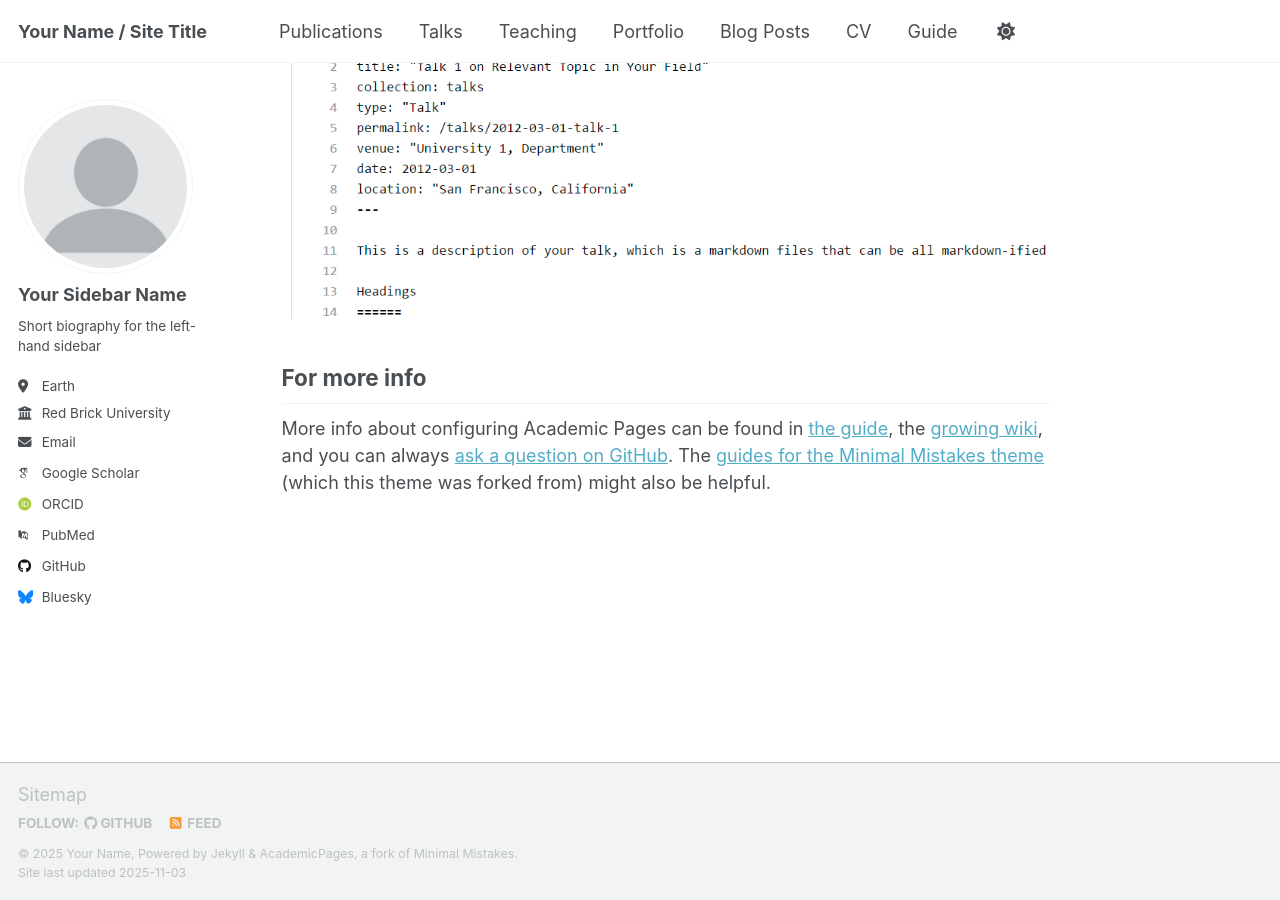
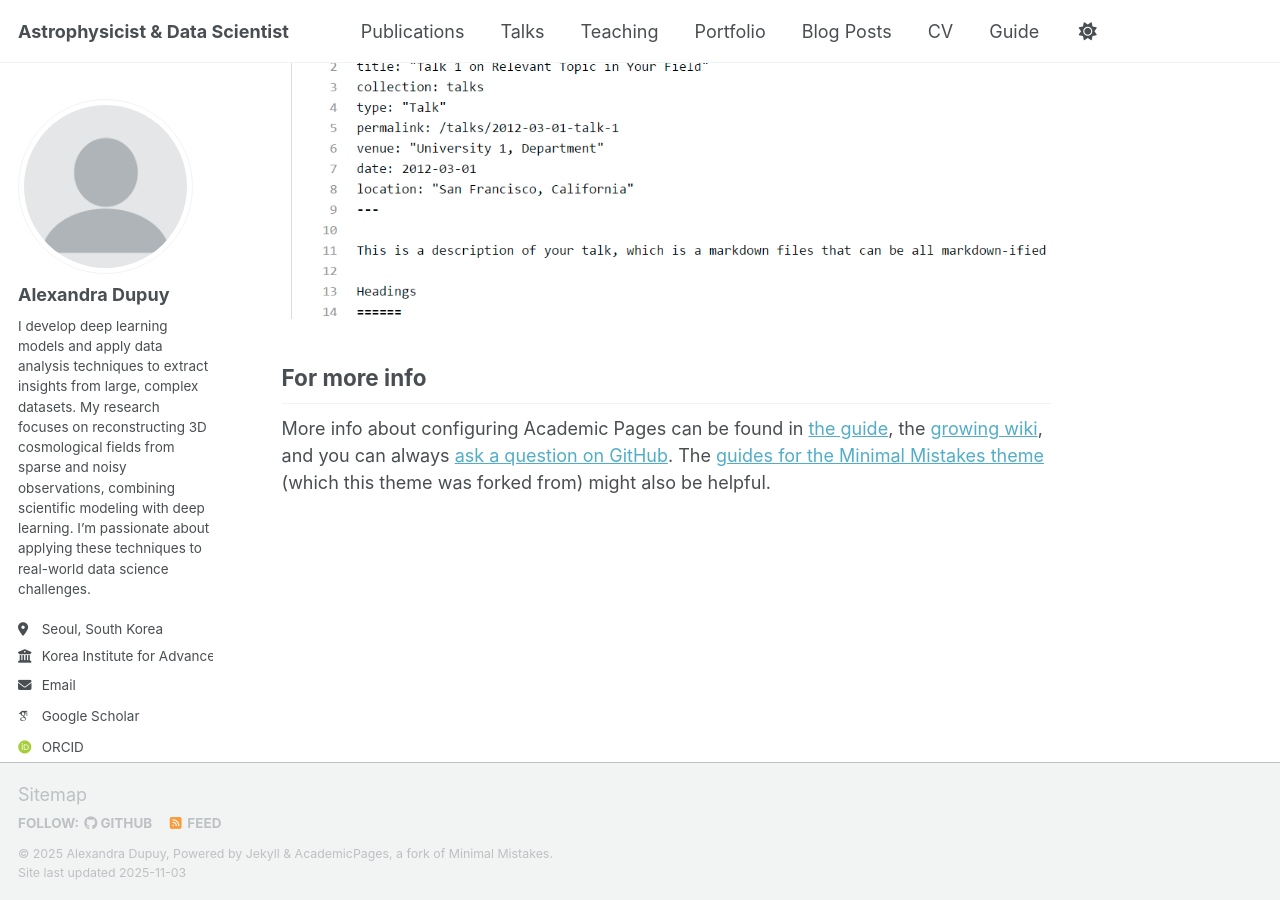
Before and after one commit to aadupuy/aadupuy.github.io, a Jekyll site: the page built from _pages/about.md, in a window 1280 px wide and 900 px high, scrolled down 2880 px. Built offline with Jekyll 4.4.1, drawn with Linux system fonts in a browser that asks for light colours; some web fonts are replaced; a script that is not in the unit is left out.

Commit message:
updated personal info

```diff
--- a/_config.yml
+++ b/_config.yml
@@ -9,14 +9,14 @@
 # Basic Site Settings
 locale                   : "en-US"
 site_theme               : "default" # Currently available options are "default", "air"
-title                    : "Your Name / Site Title"
+title                    : "Astrophysicist & Data Scientist"
 title_separator          : "-"
-name                     : &name "Your Name"
-description              : &description "Your Name's academic portfolio"   # Update this with a general description of your site, this is the default if not overridden by a page
-url                      : https://academicpages.github.io # The base hostname & protocol for your site e.g. "https://[your GitHub username].github.io",
+name                     : &name "Alexandra Dupuy"
+description              : &description "Alexandra Dupuy – Astrophysicist & Data Scientist. I use data analysis and deep learning to extract insights from large, complex datasets..."   # Update this with a general description of your site, this is the default if not overridden by a page
+url                      : https://aadupuy.github.io # The base hostname & protocol for your site e.g. "https://[your GitHub username].github.io",
                                                            # or if you already have some other page hosted on Github then use "https://[your GitHub username].github.io/[Your Repo Name]"
 baseurl                  : "" # the subpath of your site, e.g. "/blog"
-repository               : "academicpages/academicpages.github.io"
+repository               : "aadupuy/aadupuy.github.io"
 
 # Site Author - The following control what appear as part of the author content on the side bar.
 #               If a field is blank the icon and link will not appear, otherwise it will be shown.
@@ -24,23 +24,23 @@ repository               : "academicpages/academicpages.github.io"
 author:
   # Biographic information
   avatar           : "profile.png"
-  name             : "Your Sidebar Name"
+  name             : "Alexandra Dupuy"
   pronouns         : # example: "she/her"
-  bio              : "Short biography for the left-hand sidebar"
-  location         : "Earth"
-  employer         : "Red Brick University"
+  bio              : "I develop deep learning models and apply data analysis techniques to extract insights from large, complex datasets. My research focuses on reconstructing 3D cosmological fields from sparse and noisy observations, combining scientific modeling with deep learning. I’m passionate about applying these techniques to real-world data science challenges."
+  location         : "Seoul, South Korea"
+  employer         : "Korea Institute for Advanced Study"
   uri              : # URL
-  email            : "none@example.org"
+  email            : "alexandra.dupuy0@gmail.com"
 
   # Academic websites
   academia         : # URL
   arxiv            : # URL - Update with the correct link to your profile
-  googlescholar    : "https://scholar.google.com/citations?user=PS_CX0AAAAAJ"
+  googlescholar    : "https://scholar.google.com/citations?user=H15yLbcAAAAJ"
   inspire-hep      : # URL
   impactstory      : # URL
-  orcid            : "https://orcid.org/yourorcidurl"
+  orcid            : "https://orcid.org/0000-0001-9005-2792"
   semantic         : # URL
-  pubmed           : "https://www.ncbi.nlm.nih.gov/pubmed/?term=john+snow"
+  pubmed           : # URL
   researchgate     : # URL
   scopus           : # URL
 
@@ -48,13 +48,13 @@ author:
   bitbucket        : # Username - Update with your username on the site
   codepen          : # Username
   dribbble         : # Username
-  github           : "academicpages"
+  github           : "aadupuy"
   kaggle           : # Username
   stackoverflow    : # User number or user number and name (i.e., use "1" or "1/jeff-atwood")
 
   # Social media
   artstation       : # Username
-  bluesky          : "bsky.app" # Replace this with you Bluesky username
+  bluesky          : #"bsky.app" # Replace this with you Bluesky username
   facebook         : # Username
   flickr           : # Username
   foursquare       : # Username
@@ -63,7 +63,7 @@ author:
   keybase          : # Username
   instagram        : # Username
   lastfm           : # Username
-  linkedin         : # Username
+  linkedin         : "dupuya" # Username
   mastodon         : # URL
   medium           : # URL
   pinterest        : # Username
```
